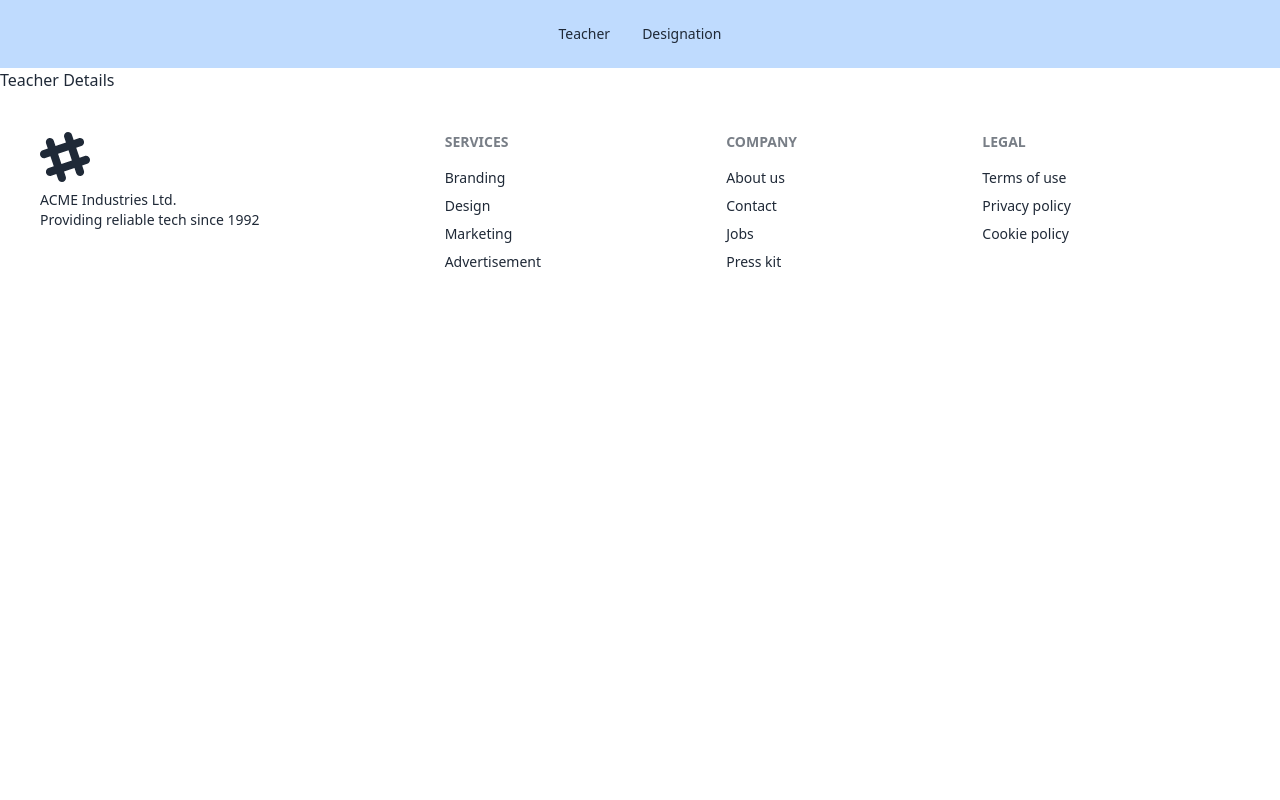
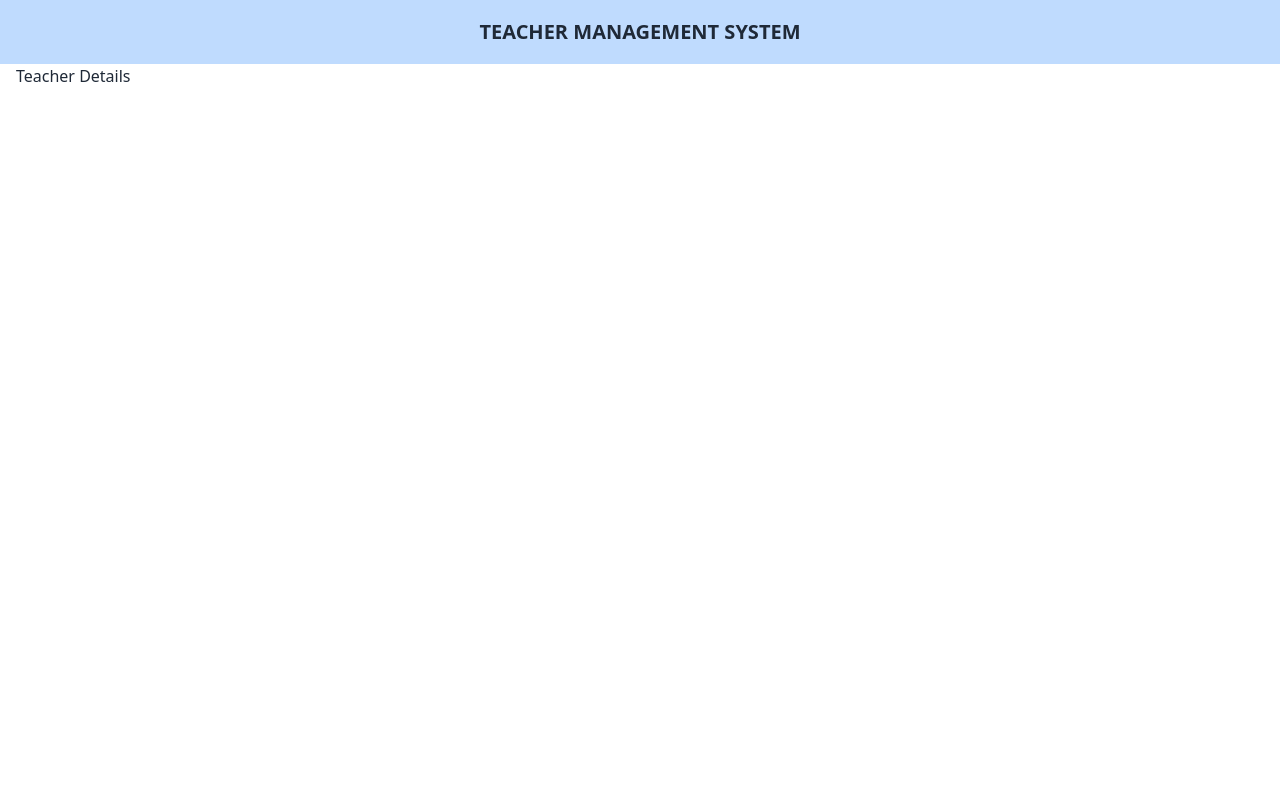
Before and after one commit to MariaTaskin01/tms-ui, a React (Vite) app: page /teacher in a window 1280 px wide. Shown: the top 800 px of the page. Built offline with nearby package versions, Linux system fonts and the light colour scheme.

Commit message:
Edit changes

```diff
--- /dev/null
+++ b/src/pages/Dashboard.jsx
@@ -0,0 +1,10 @@
+/* eslint-disable no-unused-vars */
+import React from 'react'
+
+const Dashboard = () => {
+  return (
+    <div className="h-screen max-w-7xl px-4 mx-auto"></div>
+  )
+}
+
+export default Dashboard
--- a/src/pages/Designation.jsx
+++ b/src/pages/Designation.jsx
@@ -3,7 +3,7 @@ import React from 'react';
 
 const Designation = () => {
     return (
-        <div>
+        <div className="h-screen max-w-7xl px-4 mx-auto">
             <h1>Designation Details</h1>
         </div>
     );
--- a/src/pages/Footer.jsx
+++ b/src/pages/Footer.jsx
@@ -3,8 +3,8 @@ import React from 'react';
 
 const Footer = () => {
     return (
-        <div>
-        <footer className="footer bg-base-100 text-base-content p-10">
+        <div className=" bg-blue-100 text-base-content p-10">
+        <footer className="footer max-w-7xl px-4 mx-auto">
         <aside>
           <svg
             width="50"
--- a/src/pages/Navbar.jsx
+++ b/src/pages/Navbar.jsx
@@ -1,18 +1,24 @@
 // eslint-disable-next-line no-unused-vars
-import React from 'react';
-import { Link } from 'react-router-dom';
+import React from "react";
+import { Link } from "react-router-dom";
 
 const Navbar = () => {
-    return (
-        <div className="navbar bg-blue-200">
-      <div className="flex-none mx-auto">
+  return (
+    <div className="navbar bg-blue-200 flex justify-center">
+      <div>
+        <Link to="/" className="btn btn-ghost text-xl">
+          TEACHER MANAGEMENT SYSTEM
+        </Link>
+      </div>
+      {/* <div className="flex-none mx-auto">
         <ul className="menu menu-horizontal px-1">
-          <li><Link to="/teacher">Teacher</Link></li>
-          <li><Link to="/designation">Designation</Link></li>
+          <li><Link to="/dashboard">Dashboard</Link></li>
+        <li><Link to="/designation">Designation</Link></li>
+        <li><Link to="/teacher">Teacher</Link></li>
         </ul>
-        </div>
-        </div>
-    );
+      </div> */}
+    </div>
+  );
 };
 
 export default Navbar;
--- a/src/pages/Teacher.jsx
+++ b/src/pages/Teacher.jsx
@@ -3,7 +3,7 @@ import React from 'react';
 
 const Teacher = () => {
     return (
-        <div>
+        <div className="h-screen max-w-7xl px-4 mx-auto">
             <h1>Teacher Details</h1>
             <p></p>
         </div>
--- a/src/routes/routes.jsx
+++ b/src/routes/routes.jsx
@@ -2,6 +2,9 @@ import {
     createBrowserRouter
   } from "react-router-dom";
 import App from "../App";
+import Dashboard from "../pages/Dashboard";
+import Designation from "../pages/Designation";
+import Teacher from "../pages/Teacher";
 
   const router = createBrowserRouter([
     {
@@ -9,12 +12,20 @@ import App from "../App";
       element: <App></App>,
       children: [
         {
-          path: "/teacher",
-          element: <div>Teacher Details</div>
+          index : true,
+          element: <Dashboard></Dashboard>
+        },
+        {
+          path: "/dashboard",
+          element: <Dashboard></Dashboard>
         },
         {
           path: "/designation",
-          element: <div>Designation Details</div>
+          element: <Designation></Designation>
+        },
+        {
+          path: "/teacher",
+          element: <Teacher></Teacher>
         },
       ]
     },
```
